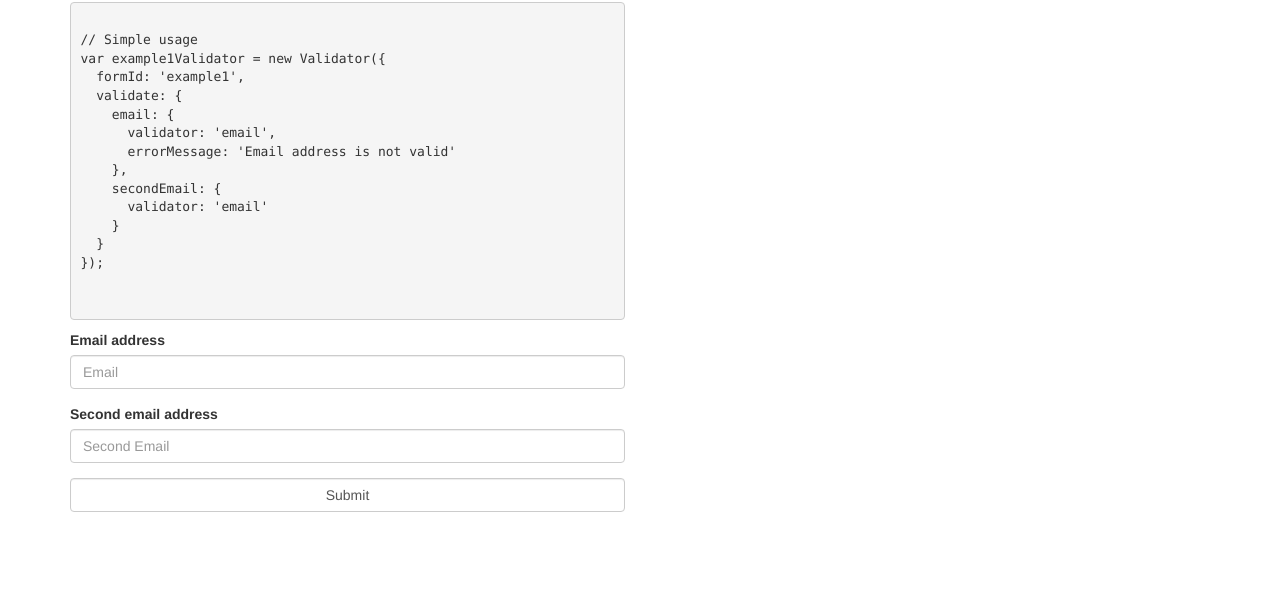
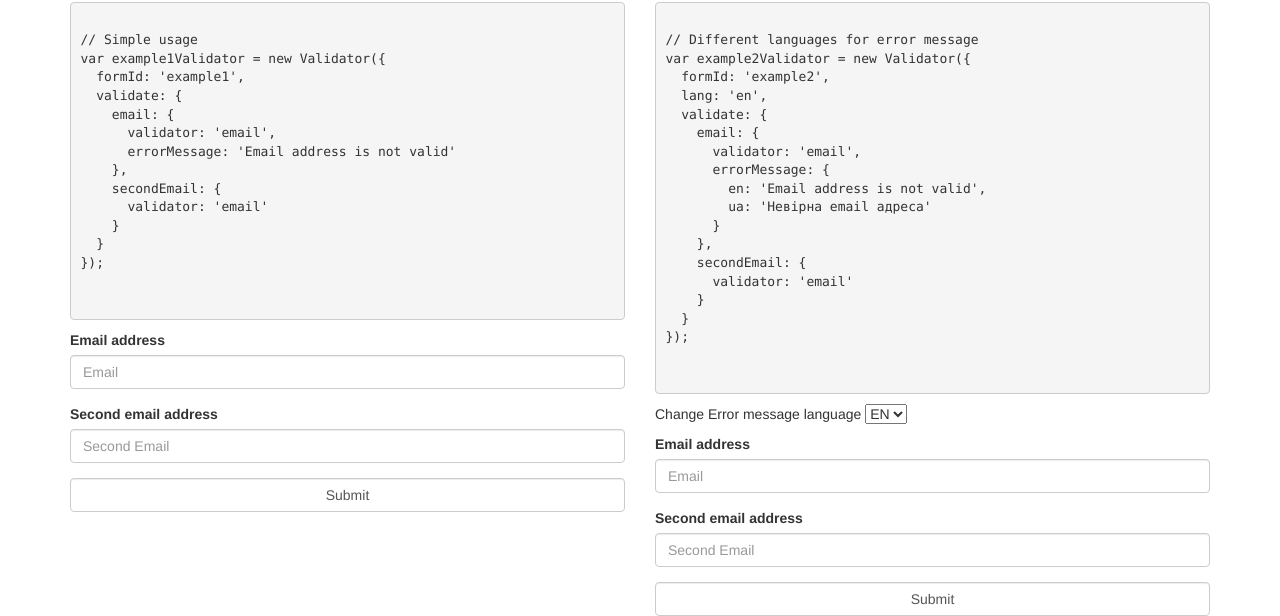
Before and after one commit to mikhail-riabokon/form-validator, a website: page public/index.html in a window 1280 px wide. Shown: the part 187-803 px from the top of the page. Drawn offline with nearby package versions, Linux system fonts and the light colour scheme.

Commit message:
form example 2

```diff
--- a/public/index.html
+++ b/public/index.html
@@ -50,6 +50,50 @@ var example1Validator = new Validator({
             <input type="submit" class="form-control" value="Submit"/>
           </form>
         </div>
+        <div class="col-xs-12 col-sm-6">
+          <form id="example2">
+            <h1>Example form 2</h1>
+            <pre>
+              <code>
+// Different languages for error message
+var example2Validator = new Validator({
+  formId: 'example2',
+  lang: 'en',
+  validate: {
+    email: {
+      validator: 'email',
+      errorMessage: {
+        en: 'Email address is not valid',
+        ua: 'Невірна email адреса'
+      }
+    },
+    secondEmail: {
+      validator: 'email'
+    }
+  }
+});
+              </code>
+            </pre>
+            <p>
+              <span>Change Error message language</span>
+              <select name="changelang">
+                <option value="en">EN</option>
+                <option value="ua">UA</option>
+              </select>
+            </p>
+
+            <div class="form-group">
+              <label for="exampleInputEmail3">Email address</label>
+              <input id="exampleInputEmail3" type="text" name="email" placeholder="Email" class="form-control" />
+            </div>
+            <div class="form-group">
+              <label for="exampleInputEmail4">Second email address</label>
+              <input id="exampleInputEmail4" type="text" name="secondEmail" placeholder="Second Email" class="form-control" />
+            </div>
+            <input type="submit" class="form-control" value="Submit"/>
+          </form>
+        </div>
+
       </div>
     </div>
     <script type="text/javascript">
@@ -78,5 +122,44 @@ var example1Validator = new Validator({
         }
       });
     </script>
+    <script type="text/javascript">
+      var example2Validator = new Validator({
+        formId: 'example2',
+        lang: 'en',
+        validate: {
+          email: {
+            validator: 'email',
+            errorMessage: {
+              en: 'Email address is not valid',
+              ua: 'Невірна email адреса'
+            }
+          },
+          secondEmail: {
+            validator: 'email'
+          }
+        }
+      });
+
+      var example2Form = document.getElementById('example2');
+      var changelang = document.getElementsByName('changelang')[0];
+
+      changelang.addEventListener('change', function(event) {
+        var newLang = event.currentTarget.value;
+
+        example2Validator.setLang(newLang);
+      });
+
+      example2Form.addEventListener('submit', function(event) {
+        event.preventDefault();
+
+        var isValid = example2Validator.isValid();
+
+        if (isValid) {
+          alert('Form is valid');
+        }
+      });
+    </script>
+
+
   </body>
 </html>
```
Also changed, not shown: src/index.js (+14 -4 lines).
